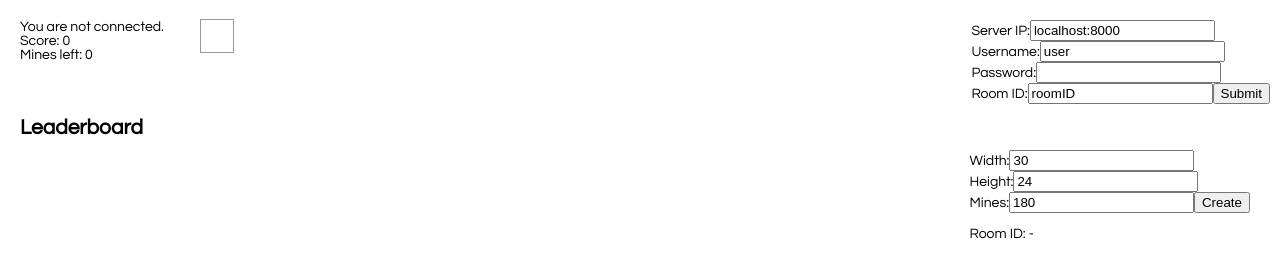
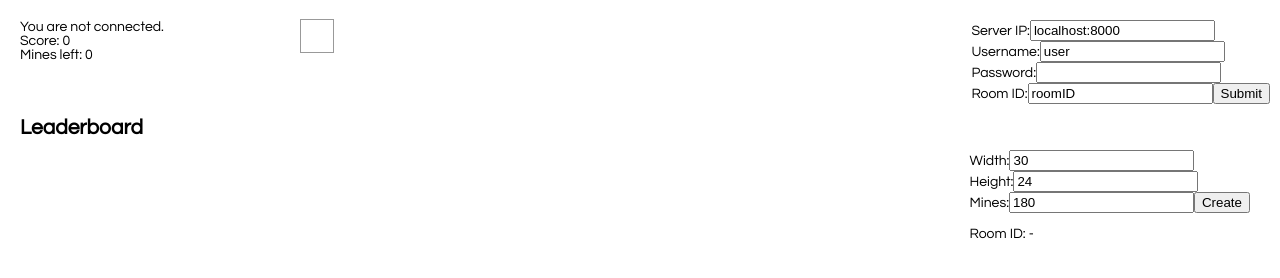
Before and after one commit to abertell/online-minesweeper, a React app in the folder app1/: page / in a window 1280 px wide. Built offline with nearby package versions, Linux system fonts and the light colour scheme.

Commit message:
Add files via upload

```diff
--- a/app1/src/index.css
+++ b/app1/src/index.css
@@ -21,7 +21,7 @@ body {
 .game {
   position: fixed;
   top: 20px;
-  left: 200px;
+  left: 300px;
 }
 
 .game-info {
```
